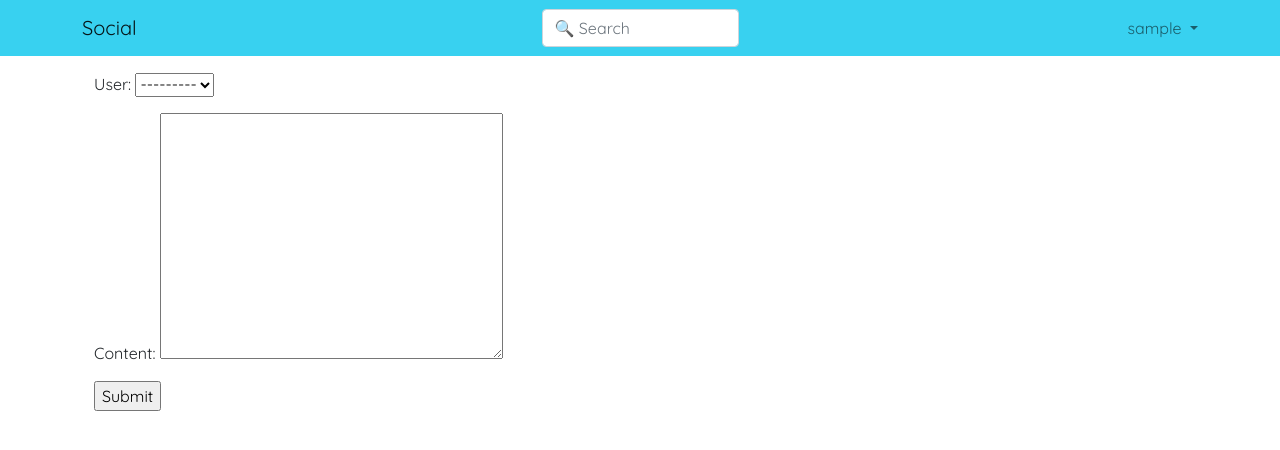
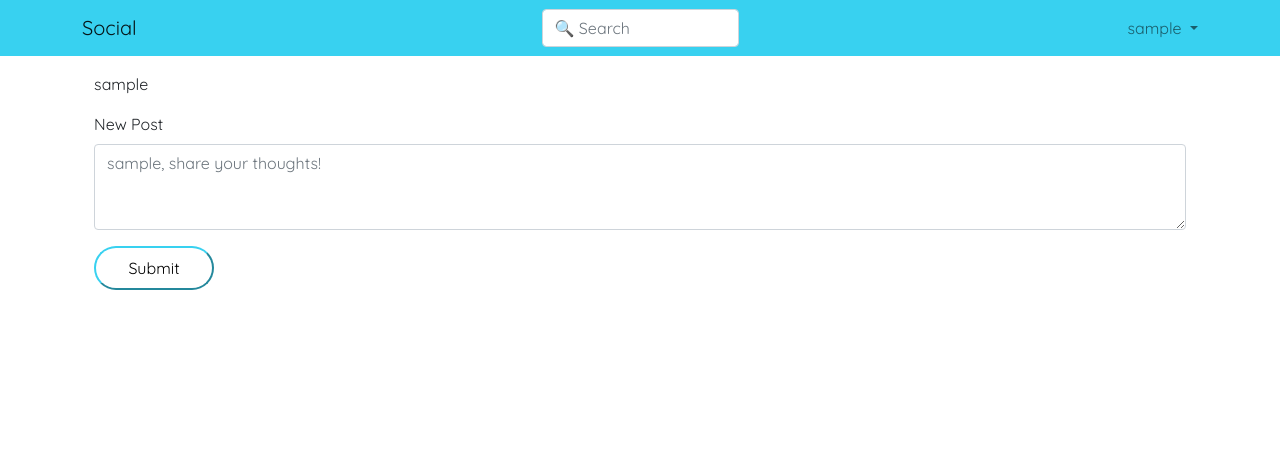
Before and after one commit to clementckmc/django-social, a Django app: page /create-post in a window 1280 px wide. Shown: the top 450 px of the page. Run offline with Django 4.2, Linux system fonts and the light colour scheme; the visitor is signed in with stand-in values (Sample User, id 1); data comes from the database, SQL or seed files in the repository; style sheets or scripts are compiled from the project's sources; some libraries are stand-ins or nearby versions.

Commit message:
new post

```diff
--- a/base/templates/base/home.html
+++ b/base/templates/base/home.html
@@ -4,7 +4,11 @@
 <div class="container mt-3">
 
   <div class="mx-auto">
+    {% if request.user.is_authenticated %}
     <a href="{% url 'create-post' %}">New post</a>
+    {% else %}
+    <p><a href="{% url 'login' %}">Login</a> or <a href="{% url 'register' %}">Register</a> to connect with people!</p>
+    {% endif %}
   </div>
 
   {% for post in posts %}
--- a/base/templates/base/post_form.html
+++ b/base/templates/base/post_form.html
@@ -3,10 +3,14 @@
 {% block content %}
 
 <div class="container mt-3">
+  <p>{{request.user.username}}</p>
   <form method="POST" action="">
     {% csrf_token %}
-    {{ form.as_p }}
-    <input type="submit" value="Submit">
+    <div class="mb-3">
+      <label for="exampleFormControlTextarea1" class="form-label">New Post</label>
+      <textarea name="content" class="form-control" id="exampleFormControlTextarea1" rows="3" placeholder="{{request.user.username}}, share your thoughts! "></textarea>
+    </div>
+    <input type="submit" value="Submit" class="input-btn">
   </form>
 
 </div>
--- a/base/views.py
+++ b/base/views.py
@@ -3,6 +3,7 @@ from django.http import HttpResponse
 from django.contrib import messages
 from django.contrib.auth.forms import UserCreationForm
 from django.contrib.auth.models import User
+from django.contrib.auth.decorators import login_required
 from django.contrib.auth import authenticate, login, logout
 from .models import Post
 from .forms import PostForm
@@ -53,15 +54,14 @@ def home(request):
     context = {'posts': posts}
     return render(request, 'base/home.html', context)
 
+@login_required(login_url='login')
 def createPost(request):
     form = PostForm()
     if request.method == 'POST':
-        form = PostForm(request.POST)
-        if form.is_valid():
-            form.save()
-        # Post.objects.create(
-        #     user=request.POST.get('user'),
-        #     content=request.POST.get('content')
-        # )
+        content = request.POST.get('content')
+        Post.objects.create(
+            user=request.user,
+            content=content
+        )
         return redirect('home')
     return render(request, 'base/post_form.html', {'form': form})
```
